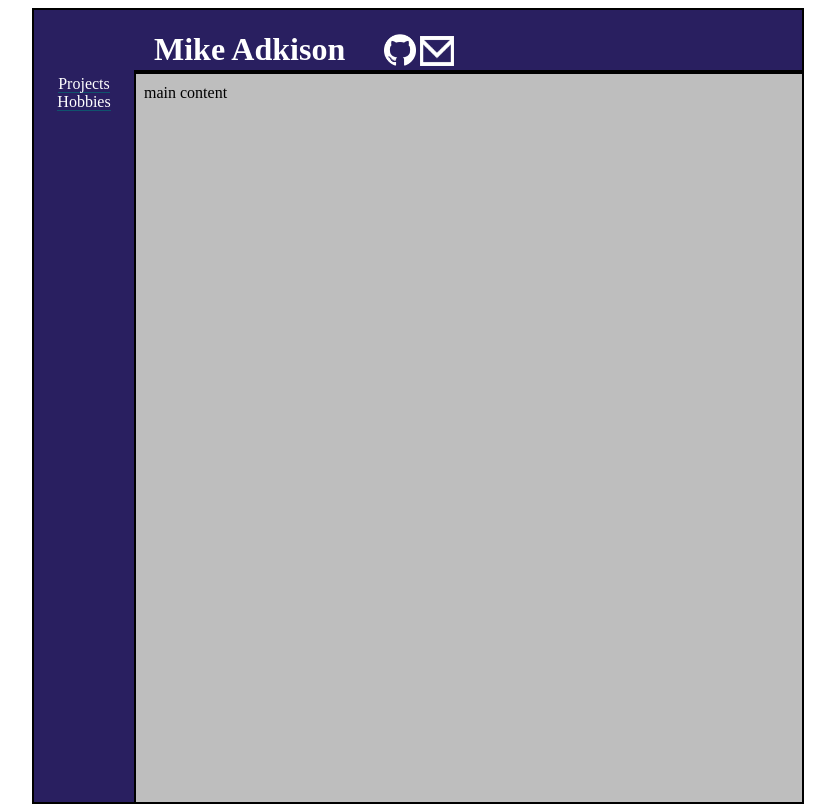
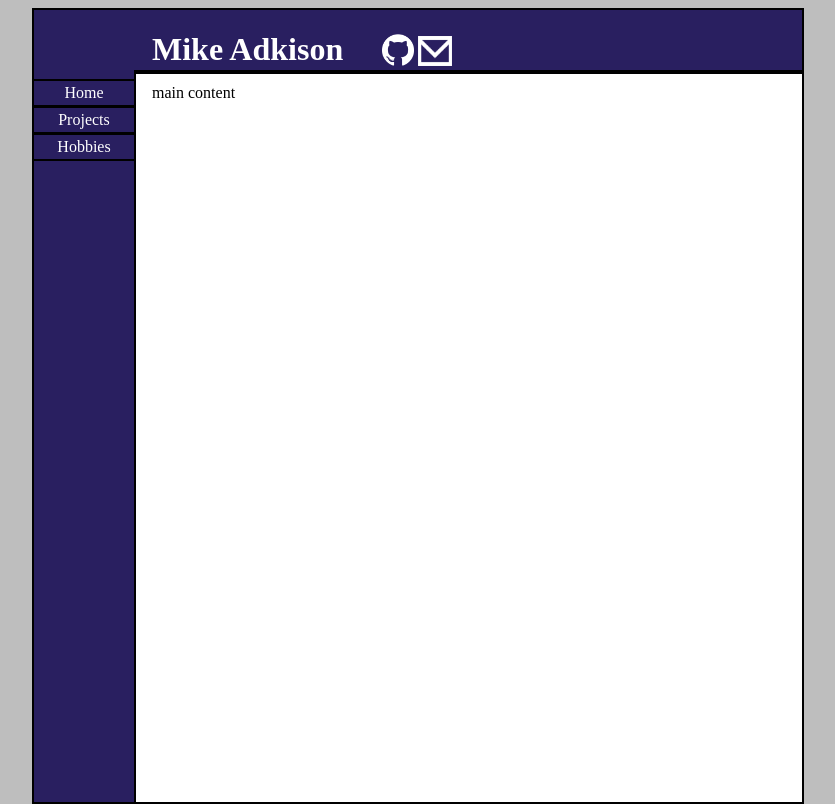
Before and after one commit to mikeadkison/personal-website, a plain HTML site: page index.html in a window 1280 px wide. Shown: the whole page, without its empty margins (222-1057 px from the left). Drawn offline with Linux system fonts and the light colour scheme; a web font is replaced by a local one.

Commit message:
update sidebar

```diff
--- a/index.html
+++ b/index.html
@@ -26,11 +26,26 @@
 
       <div id="sidebar">
         <div id="sidebar-content">
-          <a href="projects.html"> Projects </a>
+          <a href="index.html">
+            <span class="sidebar-button">
+              Home
+            </span>
+          </a>
           <br>
-          <a href="">Hobbies</a>
+
+          <a href="projects.html">
+            <span class="sidebar-button">
+              Projects
+            </span>
+          </a>
           <br>
-        </div>
+          <a href="hobbies.html">
+            <span class="sidebar-button">
+              Hobbies
+            </span>
+          </a>
+          <br>
+       </div>
       </div>
       <div id="main-content-container">
         <div id="main-content">
--- a/style.css
+++ b/style.css
@@ -4,8 +4,8 @@
 */
 body {
   font-family: 'Fira Sans';
-  background-color: white;
   margin-bottom: 0px;
+  background: #BEBEBE;
 }
 
 #sidebar {
@@ -23,11 +23,11 @@ body {
 #header {
   position: absolute;
   top: 0px;
-  left: 100px;
+  left: 98px;
   padding-left: 20px;
   background-color: #291F60;
   height: 60px;
-  width: 648px;
+  width: 650px;
   border-bottom: solid 4px black;
   border-left: solid 0px black;
   border-right: solid 0px black;
@@ -37,7 +37,6 @@ body {
 a {
   text-decoration: none;
   color: white;
-  border-bottom: solid 1px #0F536D;
   width: 100%;
 }
 
@@ -62,11 +61,14 @@ a {
   overflow: hidden;
   border-color: black;
   border-style: solid;
-  background-color: #BEBEBE;
+  background-color: white;
 }
 
 #sidebar-content {
-  margin-top: 65px;
+  position: absolute;
+  top: 70px;
+  left: 0px;
+  width: 100%;
 }
 
 .header-link {
@@ -74,9 +76,9 @@ a {
 }
 
 #main-content {
-  width: 648px;
+  width: 638px;
   position: absolute;
-  left: 8px;
+  left: 16px;
   top: 10px;
 }
 
@@ -88,3 +90,22 @@ a {
   width: 668px;
   height: 100%;
 }
+
+.sidebar-button {
+  border-top: 2px black solid;
+  border-bottom: 2px black solid;
+  padding-bottom: 3px;
+  padding-top: 3px;
+  width: 100px;
+  display: inline-block;
+  position: relative;
+  margin-top: -1px;
+}
+
+.sidebar-button:hover {
+  background-color: black;
+}
+
+.main-link {
+  color: blue;
+}
```
